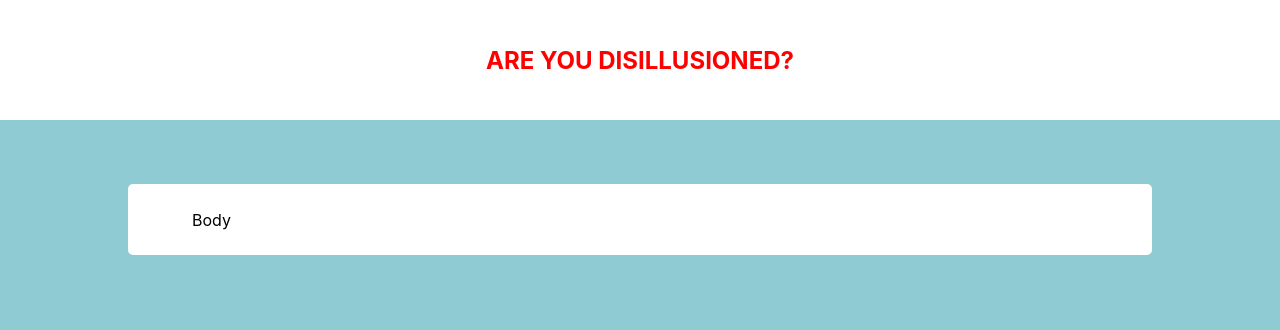
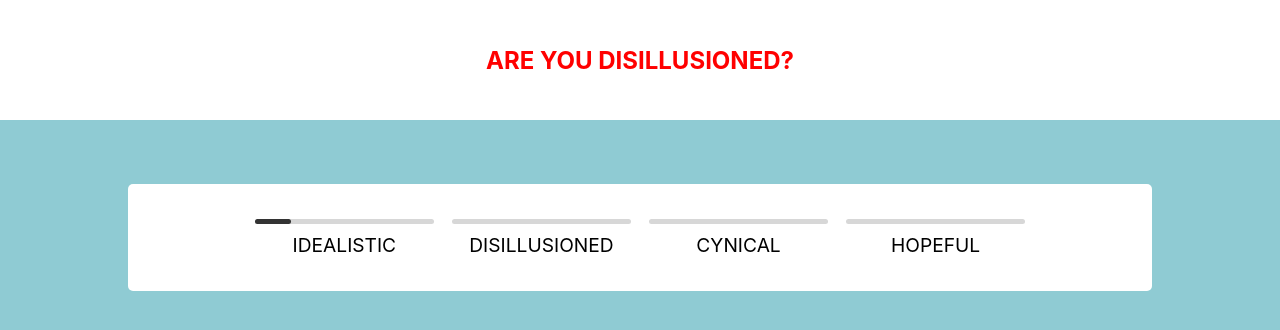
Before and after one commit to Hriday1321/StudioAssessment, a React (Create React App) app: page / in a window 1280 px wide. Shown: the top 330 px of the page. Built offline with nearby package versions, Linux system fonts and the light colour scheme; the HTML template or start-up script is replaced by a standard one.

Commit message:
progress bar kind of implemented

```diff
--- a/src/components/Bar/Bar.elements.js
+++ b/src/components/Bar/Bar.elements.js
@@ -4,10 +4,14 @@ export const Div = styled.div`
 background: #333;
 color: rgba(0,0,0,0);
 display: inline-block;
-height: 10px;
+height: 5px;
+border-radius: 5px;
 `
 
 export const Div2 = styled.div`
-background-color: #666;
-height: 10px;
+background-color: #d7d7d7;
+height: 5px;
+text-align: left;
+border-radius: 5px;
+margin-bottom: 5%;
 `
--- a/src/components/Bar/Bar.js
+++ b/src/components/Bar/Bar.js
@@ -1,4 +1,5 @@
 import React from 'react'
+import { Div, Div2 } from './Bar.elements'
 
 function Bar(props) {
   return (
--- a/src/components/Body/Body.elements.js
+++ b/src/components/Body/Body.elements.js
@@ -7,3 +7,16 @@ export const Container = styled.div`
     border-radius: 5px;
     padding: 2% 5%;
 `
+
+export const Cont = styled.div`
+    display: flex;
+    justify-content: center;
+`
+
+export const Div = styled.div`
+    width: 20%;
+    margin: 1%;
+    text-align: center;
+    font-size: 1.2em;
+    font-weight: 400;
+`;
--- a/src/components/Body/Body.js
+++ b/src/components/Body/Body.js
@@ -1,9 +1,29 @@
 import React from 'react'
-import { Container } from './Body.elements'
+import Bar from '../Bar/Bar'
+import { Container, Cont, Div } from './Body.elements'
 
 function Body() {
   return (
-    <Container>Body</Container>
+    <Container>
+        <Cont>
+            <Div>
+                <Bar value='20'/>
+                IDEALISTIC
+            </Div>
+            <Div>
+                <Bar value='0'/>
+                DISILLUSIONED
+            </Div>
+            <Div>
+                <Bar value='0'/>
+                CYNICAL
+            </Div>
+            <Div>
+                <Bar value='0'/>
+                HOPEFUL
+            </Div>
+        </Cont>
+    </Container>
   )
 }
 
```
